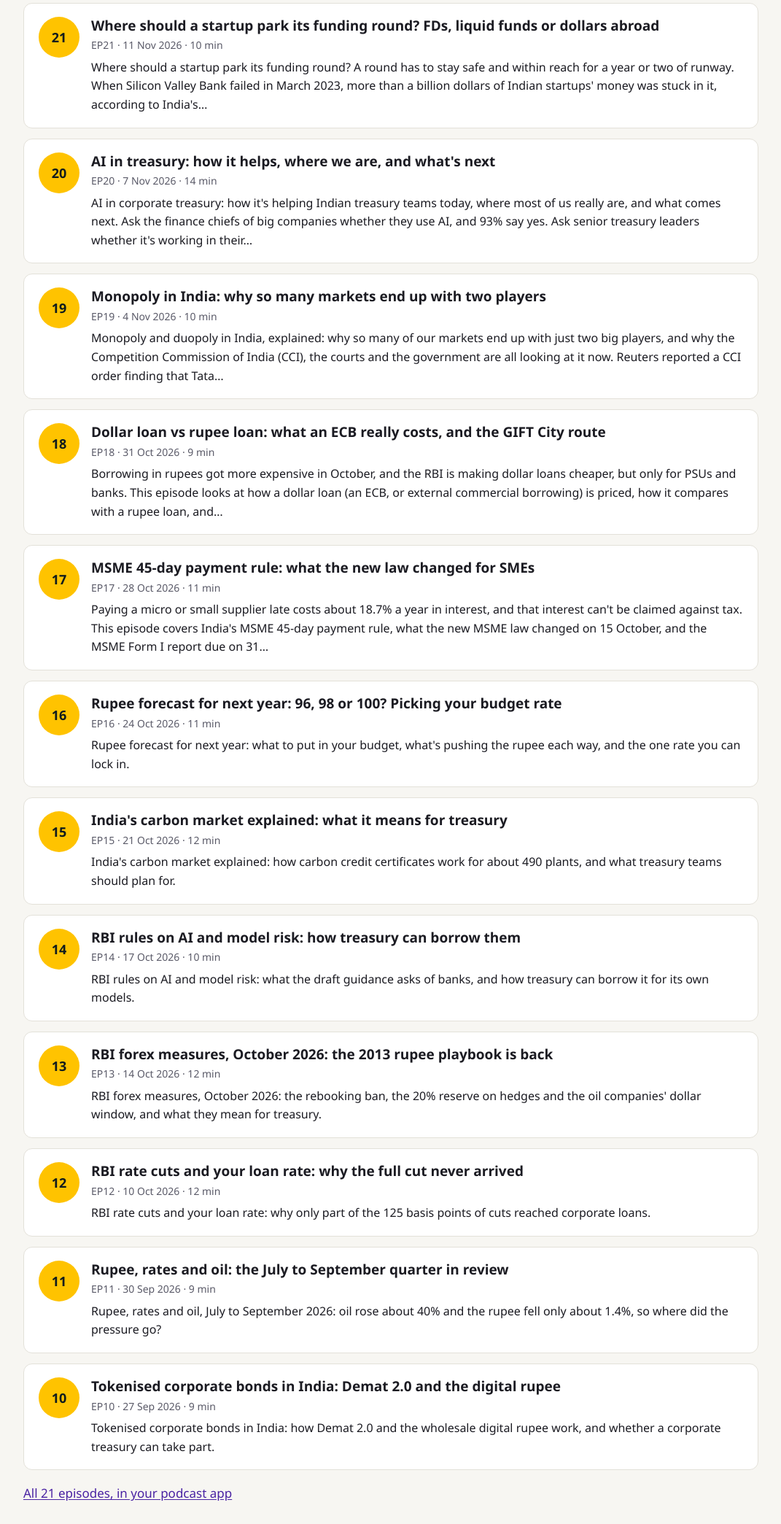
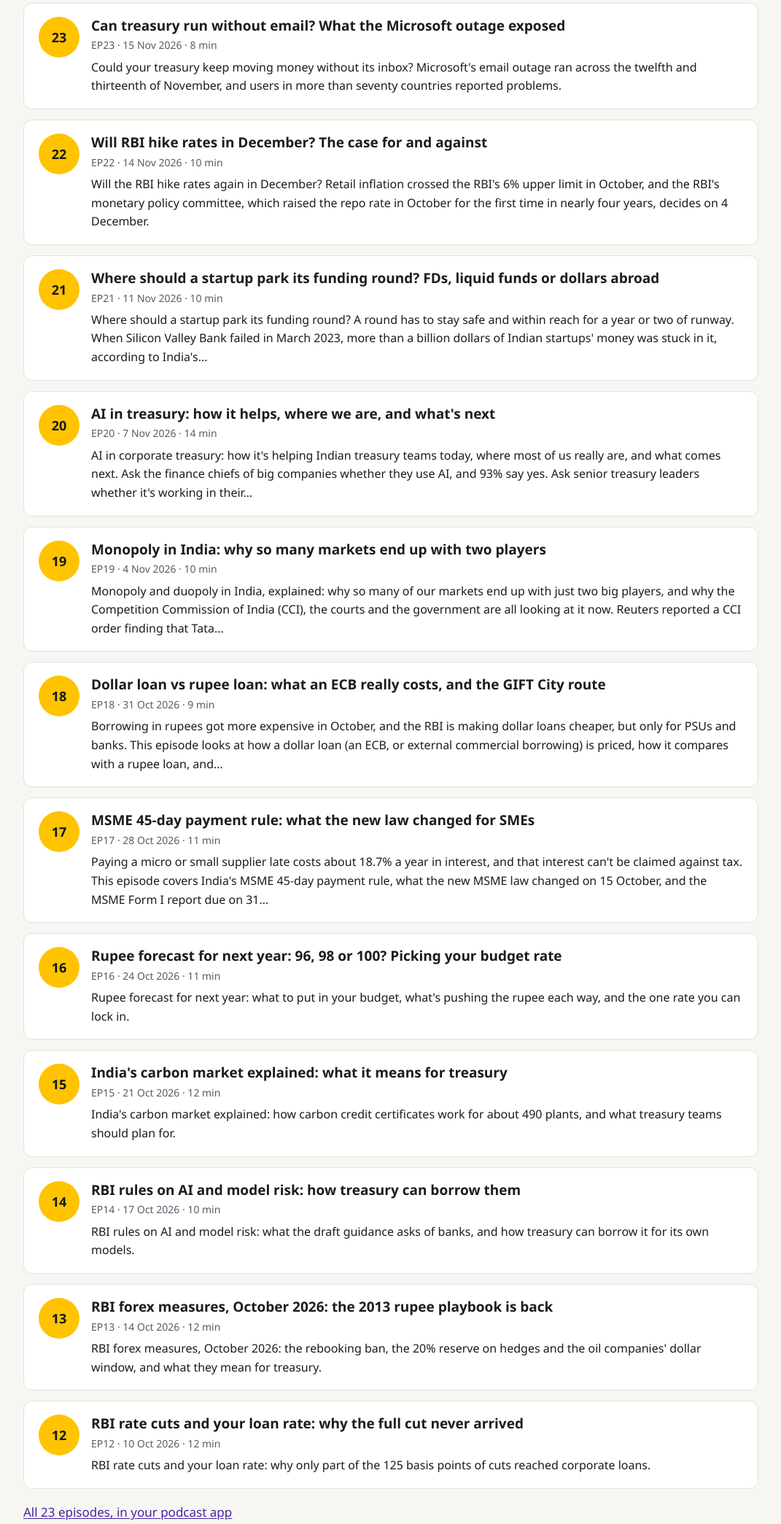
Before and after one commit to indiatreasurybrief/indiatreasurybrief.github.io, a plain HTML site: page index.html in a window 1280 px wide. Shown: the part 1034-3123 px from the top of the page at 73% size, without its empty margins (104-1175 px from the left). Drawn offline with Linux system fonts and the light colour scheme.

Commit message:
Add EP22 and EP23 to the home page
Co-Authored-By: Claude Haiku 5.5 <noreply@anthropic.com>

```diff
--- a/index.html
+++ b/index.html
@@ -49,6 +49,22 @@
 <section id="episodes">
   <h2>Latest episodes</h2>
   <ul class="episodes">
+<li class="ep">
+  <div class="num" aria-hidden="true">23</div>
+  <div>
+    <h3><a href="https://pod.link/aHR0cHM6Ly9hbmNob3IuZm0vcy8xMTY0NzhkMDAvcG9kY2FzdC9yc3M/episode/YmVlNThkMTktZWUyNi00MDhmLWIxNWItYzZhNTA4MzYxMjc2">Can treasury run without email? What the Microsoft outage exposed</a></h3>
+    <p class="meta">EP23 · 15 Nov 2026 · 8 min</p>
+    <p class="sum">Could your treasury keep moving money without its inbox? Microsoft&#x27;s email outage ran across the twelfth and thirteenth of November, and users in more than seventy countries reported problems.</p>
+  </div>
+</li>
+<li class="ep">
+  <div class="num" aria-hidden="true">22</div>
+  <div>
+    <h3><a href="https://pod.link/aHR0cHM6Ly9hbmNob3IuZm0vcy8xMTY0NzhkMDAvcG9kY2FzdC9yc3M/episode/MGYzNDY2NmEtZDVhNy00YzE2LTkzOTUtZWY5MWJkYTEwNTY4">Will RBI hike rates in December? The case for and against</a></h3>
+    <p class="meta">EP22 · 14 Nov 2026 · 10 min</p>
+    <p class="sum">Will the RBI hike rates again in December? Retail inflation crossed the RBI&#x27;s 6% upper limit in October, and the RBI&#x27;s monetary policy committee, which raised the repo rate in October for the first time in nearly four years, decides on 4 December.</p>
+  </div>
+</li>
 <li class="ep">
   <div class="num" aria-hidden="true">21</div>
   <div>
@@ -129,24 +145,8 @@
     <p class="sum">RBI rate cuts and your loan rate: why only part of the 125 basis points of cuts reached corporate loans.</p>
   </div>
 </li>
-<li class="ep">
-  <div class="num" aria-hidden="true">11</div>
-  <div>
-    <h3><a href="https://pod.link/aHR0cHM6Ly9hbmNob3IuZm0vcy8xMTY0NzhkMDAvcG9kY2FzdC9yc3M/episode/YmE3YWEzODMtNjA2ZC00NTQ1LWE2OTYtYjQwMzRmN2YwMDI0">Rupee, rates and oil: the July to September quarter in review</a></h3>
-    <p class="meta">EP11 · 30 Sep 2026 · 9 min</p>
-    <p class="sum">Rupee, rates and oil, July to September 2026: oil rose about 40% and the rupee fell only about 1.4%, so where did the pressure go?</p>
-  </div>
-</li>
-<li class="ep">
-  <div class="num" aria-hidden="true">10</div>
-  <div>
-    <h3><a href="https://pod.link/aHR0cHM6Ly9hbmNob3IuZm0vcy8xMTY0NzhkMDAvcG9kY2FzdC9yc3M/episode/MmRlOGMzZDMtYWZkMy00YTVjLTgzMDItN2Y0Yjc4MDU3MjNk">Tokenised corporate bonds in India: Demat 2.0 and the digital rupee</a></h3>
-    <p class="meta">EP10 · 27 Sep 2026 · 9 min</p>
-    <p class="sum">Tokenised corporate bonds in India: how Demat 2.0 and the wholesale digital rupee work, and whether a corporate treasury can take part.</p>
-  </div>
-</li>
   </ul>
-  <p class="more"><a href="https://pod.link/aHR0cHM6Ly9hbmNob3IuZm0vcy8xMTY0NzhkMDAvcG9kY2FzdC9yc3M">All 21 episodes, in your podcast app</a></p>
+  <p class="more"><a href="https://pod.link/aHR0cHM6Ly9hbmNob3IuZm0vcy8xMTY0NzhkMDAvcG9kY2FzdC9yc3M">All 23 episodes, in your podcast app</a></p>
 </section>
 
 <section id="listen">
```
